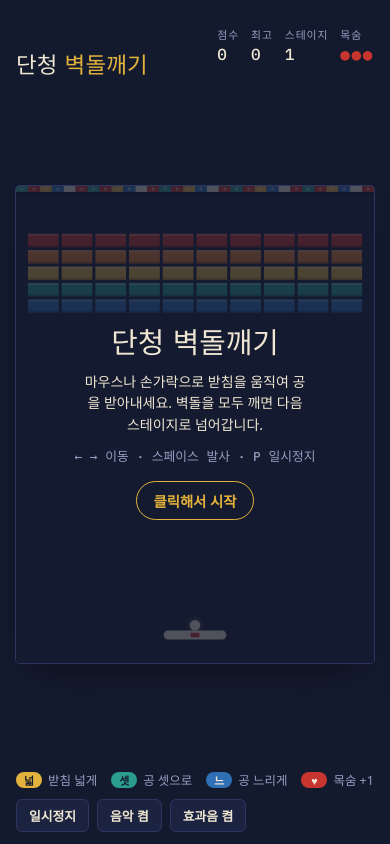
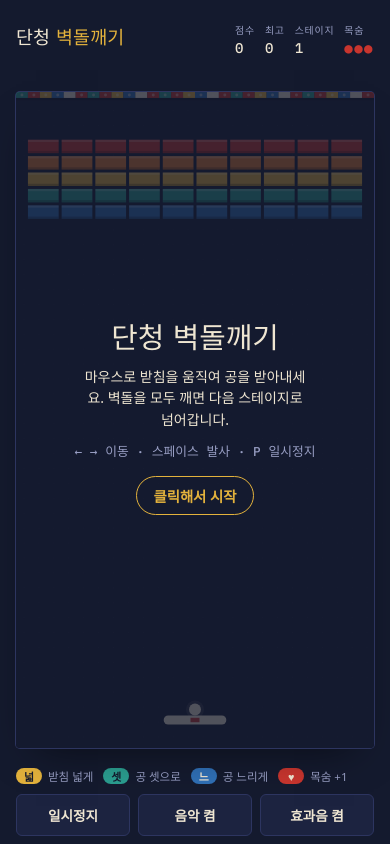
Before and after one commit to manjaedo/brick-breaker, a plain HTML site: page index.html in a window 390 px wide. Drawn offline with Linux system fonts and the light colour scheme; a web font is replaced by a local one.

Commit message:
모바일 최적화: 상대 드래그 조작, 세로 화면 맞춤, 진동·화면 꺼짐 방지
Co-Authored-By: Claude Opus 5.5 <noreply@anthropic.com>

```diff
--- a/index.html
+++ b/index.html
@@ -2,7 +2,12 @@
 <html lang="ko">
 <head>
 <meta charset="utf-8">
-<meta name="viewport" content="width=device-width, initial-scale=1, viewport-fit=cover">
+<meta name="viewport" content="width=device-width, initial-scale=1, maximum-scale=1, user-scalable=no, viewport-fit=cover">
+<meta name="theme-color" content="#141a2e">
+<meta name="mobile-web-app-capable" content="yes">
+<meta name="apple-mobile-web-app-capable" content="yes">
+<meta name="apple-mobile-web-app-status-bar-style" content="black-translucent">
+<meta name="apple-mobile-web-app-title" content="단청 벽돌깨기">
 <style>
   :root { padding-top: env(safe-area-inset-top, 0px); padding-bottom: env(safe-area-inset-bottom, 0px); }
   body { margin: 0; font: 14px system-ui, sans-serif; }
@@ -30,9 +35,14 @@
     --mono: "IBM Plex Mono", ui-monospace, "SF Mono", Menlo, monospace;
     color-scheme: dark;
   }
-  html { box-sizing: border-box; height: 100%; background: var(--ink); }
+  html { box-sizing: border-box; height: 100%; background: var(--ink); overscroll-behavior: none; }
   *, *::before, *::after { box-sizing: inherit; }
-  body { height: 100%; background: var(--ink); color: var(--paper); font-family: var(--body); }
+  body {
+    height: 100%; background: var(--ink); color: var(--paper); font-family: var(--body);
+    overscroll-behavior: none; touch-action: manipulation;
+    -webkit-tap-highlight-color: transparent; -webkit-user-select: none; user-select: none;
+    -webkit-touch-callout: none;
+  }
 
   .app {
     height: 100%;
@@ -56,8 +66,9 @@
   .hud dd { margin: 0; font-family: var(--mono); font-size: 1rem; font-variant-numeric: tabular-nums; }
   #lives { color: var(--red); letter-spacing: .1em; }
 
-  .stage { flex: 1; min-height: 0; display: flex; align-items: center; justify-content: center; }
-  .board { position: relative; touch-action: none; cursor: none; }
+  .stage { flex: 1; min-height: 0; display: flex; align-items: center; justify-content: center; touch-action: none; }
+  .board { position: relative; touch-action: none; }
+  @media (pointer: fine) { .board { cursor: none; } }
   canvas { display: block; border-radius: 4px; box-shadow: 0 0 0 1px var(--line), 0 18px 40px -20px rgba(0,0,0,.6); }
 
   .overlay {
@@ -87,9 +98,22 @@
   button:hover { border-color: var(--muted); }
   button:focus-visible { outline: 2px solid var(--gold); outline-offset: 2px; }
 
-  @media (max-width: 420px) {
-    h1 { font-size: 1.4rem; }
-    .hud { gap: 12px; }
+  @media (max-width: 520px) {
+    .app { gap: 8px; padding-block: 8px; }
+    header { flex-wrap: nowrap; align-items: center; }
+    h1 { font-size: 1.15rem; white-space: nowrap; }
+    .hud { gap: 10px; }
+    .hud dt { font-size: .62rem; }
+    .hud dd { font-size: .88rem; }
+    .legend { font-size: .72rem; gap: 4px 10px; }
+    .controls { width: 100%; }
+    .controls button { flex: 1; min-height: 42px; font-size: .85rem; }
+  }
+  @media (max-width: 360px) {
+    h1 span { display: none; }
+  }
+  @media (max-height: 620px) and (pointer: coarse) {
+    .legend { display: none; }
   }
 </style>
 
@@ -135,7 +159,8 @@
 
 <script>
 (() => {
-  const W = 480, H = 640, TOP = 14;
+  const W = 480, TOP = 14;
+  let H = 640; // 세로로 긴 휴대폰 화면에서는 판을 아래로 늘린다
   const cv = document.getElementById('cv');
   const ctx = cv.getContext('2d');
   const board = document.getElementById('board');
@@ -156,6 +181,9 @@
   const pauseBtn = document.getElementById('pauseBtn');
   const soundBtn = document.getElementById('soundBtn');
   const reduceMotion = window.matchMedia('(prefers-reduced-motion: reduce)').matches;
+  let touchMode = window.matchMedia('(pointer: coarse)').matches;
+  const tap = () => (touchMode ? '탭' : '클릭');
+  function buzz(ms) { try { navigator.vibrate && navigator.vibrate(ms); } catch (e) {} }
 
   // 오방색 기반 벽돌 색
   const COLORS = { 1: '#c8352e', 2: '#e07a2f', 3: '#e3b23c', 4: '#2a9d8f', 5: '#2f6fb5', 6: '#ece4d0' };
@@ -334,6 +362,8 @@
   // ---------- 화면 맞춤 ----------
   function fit() {
     const r = stageWrap.getBoundingClientRect();
+    H = r.height > 200 && r.width > 0 ? Math.round(clamp((W * r.height) / r.width, 640, 880)) : 640;
+    paddle.y = H - 44;
     const sw = r.width / W;
     const sh = r.height > 200 ? r.height / H : Infinity;
     const s = Math.min(sw, sh);
@@ -373,7 +403,7 @@
   }
 
   function serve() {
-    balls = [{ x: paddle.x, y: paddle.y - 7, r: 7, vx: 0, vy: -1, speed: baseSpeed(), stuck: true }];
+    balls = [{ x: paddle.x, y: paddle.y - 8, r: 8, vx: 0, vy: -1, speed: baseSpeed(), stuck: true }];
   }
 
   function launch() {
@@ -395,6 +425,7 @@
   function setState(st) {
     S.state = st;
     syncMusic();
+    syncWake();
     pauseBtn.textContent = st === 'paused' ? '계속하기' : '일시정지';
     const lv = LEVELS[S.level % LEVELS.length];
     if (st === 'play' || st === 'serve') { ov.root.hidden = true; return; }
@@ -404,24 +435,26 @@
       ov.title.textContent = '단청 벽돌깨기';
       ov.text.textContent = resumed
         ? `스테이지 ${S.level + 1} · ${lv.name}에서 이어서 합니다.`
-        : '마우스나 손가락으로 받침을 움직여 공을 받아내세요. 벽돌을 모두 깨면 다음 스테이지로 넘어갑니다.';
-      ov.sub.textContent = '← → 이동 · 스페이스 발사 · P 일시정지';
-      ov.cta.textContent = resumed ? '클릭해서 이어하기' : '클릭해서 시작';
+        : touchMode
+          ? '화면 아무 곳이나 좌우로 밀어 받침을 움직이세요. 벽돌을 모두 깨면 다음 스테이지로 넘어갑니다.'
+          : '마우스로 받침을 움직여 공을 받아내세요. 벽돌을 모두 깨면 다음 스테이지로 넘어갑니다.';
+      ov.sub.textContent = touchMode ? '밀어서 이동 · 탭해서 발사' : '← → 이동 · 스페이스 발사 · P 일시정지';
+      ov.cta.textContent = resumed ? `${tap()}해서 이어하기` : `${tap()}해서 시작`;
     } else if (st === 'paused') {
       ov.title.textContent = '일시정지';
       ov.text.textContent = `스테이지 ${S.level + 1} · ${lv.name}`;
       ov.sub.textContent = `점수 ${fmt(S.score)}`;
-      ov.cta.textContent = '클릭하거나 P로 계속';
+      ov.cta.textContent = touchMode ? '탭해서 계속' : '클릭하거나 P로 계속';
     } else if (st === 'cleared') {
       ov.title.textContent = `스테이지 ${S.level + 1}`;
       ov.text.textContent = lv.name + (S.level >= LEVELS.length ? ' · 공이 더 빨라집니다' : '');
       ov.sub.textContent = `점수 ${fmt(S.score)}`;
-      ov.cta.textContent = '클릭해서 시작';
+      ov.cta.textContent = `${tap()}해서 시작`;
     } else if (st === 'over') {
       ov.title.textContent = '게임 끝';
       ov.text.textContent = `스테이지 ${S.level + 1}까지 왔습니다.`;
       ov.sub.textContent = `점수 ${fmt(S.score)} · 최고 ${fmt(S.hi)}`;
-      ov.cta.textContent = '클릭해서 다시 시작';
+      ov.cta.textContent = `${tap()}해서 다시 시작`;
     }
   }
 
@@ -463,11 +496,54 @@
     const r = cv.getBoundingClientRect();
     return ((e.clientX - r.left) / r.width) * W;
   }
-  board.addEventListener('pointermove', e => { paddle.target = pointerX(e); });
-  board.addEventListener('pointerdown', e => {
-    paddle.target = pointerX(e);
-    action();
+  // 마우스: 커서 위치로 받침 이동. 터치: 손가락이 받침을 가리지 않게 화면 어디서든 밀면 상대 이동
+  const isTouch = e => e.pointerType === 'touch' || e.pointerType === 'pen';
+  let drag = null;
+  stageWrap.addEventListener('pointerdown', e => {
+    if (isTouch(e)) {
+      if (!touchMode) { touchMode = true; setState(S.state); }
+      drag = { id: e.pointerId, lastX: e.clientX, moved: 0 };
+      try { stageWrap.setPointerCapture(e.pointerId); } catch (err) {}
+      // 오버레이 화면은 바로 반응, 발사 대기 중에는 손을 뗄 때 발사(받침 위치를 먼저 잡을 수 있게)
+      if (S.state !== 'play' && S.state !== 'serve') action();
+    } else {
+      paddle.target = pointerX(e);
+      action();
+    }
   });
+  stageWrap.addEventListener('pointermove', e => {
+    if (drag && e.pointerId === drag.id) {
+      const r = cv.getBoundingClientRect();
+      const dxPx = e.clientX - drag.lastX;
+      paddle.target += (dxPx / r.width) * W * 1.4;
+      drag.moved += Math.abs(dxPx);
+      drag.lastX = e.clientX;
+    } else if (!isTouch(e)) {
+      paddle.target = pointerX(e);
+    }
+  });
+  const endDrag = e => {
+    if (!drag || e.pointerId !== drag.id) return;
+    if (e.type === 'pointerup' && S.state === 'serve' && drag.moved < 14) action();
+    drag = null;
+  };
+  stageWrap.addEventListener('pointerup', endDrag);
+  stageWrap.addEventListener('pointercancel', endDrag);
+  stageWrap.addEventListener('contextmenu', e => e.preventDefault());
+
+  // 플레이 중에는 화면이 꺼지지 않게
+  let wakeLock = null;
+  async function syncWake() {
+    const want = S.state === 'play' || S.state === 'serve';
+    try {
+      if (want && !wakeLock && navigator.wakeLock) {
+        wakeLock = await navigator.wakeLock.request('screen');
+        wakeLock.addEventListener('release', () => { wakeLock = null; });
+      } else if (!want && wakeLock) {
+        const w = wakeLock; wakeLock = null; await w.release();
+      }
+    } catch (e) {}
+  }
 
   window.addEventListener('keydown', e => {
     const k = e.key;
@@ -631,7 +707,7 @@
     for (const dp of drops) {
       dp.y += 150 * dt;
       if (dp.y + 8 >= paddle.y && dp.y - 8 <= paddle.y + paddle.h &&
-          Math.abs(dp.x - paddle.x) <= paddle.w / 2 + 13) { dp.got = true; catchDrop(dp); }
+          Math.abs(dp.x - paddle.x) <= paddle.w / 2 + 16) { dp.got = true; catchDrop(dp); }
     }
     drops = drops.filter(dp => !dp.got && dp.y < H + 20);
 
@@ -639,6 +715,7 @@
       S.level++;
       saveHi();
       sfx(523, 0.12, 'triangle', 0.06); setTimeout(() => sfx(784, 0.16, 'triangle', 0.06), 120);
+      buzz([20, 40, 20]);
       loadLevel(S.level);
       updateHud();
       setState('cleared');
@@ -648,6 +725,7 @@
     if (balls.length === 0) {
       S.lives--;
       sfx(140, 0.3, 'sawtooth', 0.05);
+      buzz(120);
       drops = []; paddle.wideT = 0; slowT = 0;
       updateHud();
       if (S.lives <= 0) { saveHi(); updateHud(); setState('over'); }
@@ -752,12 +830,12 @@
   }
 
   function drawDrops() {
-    ctx.font = '600 11px "IBM Plex Sans KR", "Apple SD Gothic Neo", sans-serif';
+    ctx.font = '600 13px "IBM Plex Sans KR", "Apple SD Gothic Neo", sans-serif';
     ctx.textAlign = 'center';
     ctx.textBaseline = 'middle';
     for (const dp of drops) {
       const d = DROPS[dp.type];
-      roundRect(dp.x - 13, dp.y - 8, 26, 16, 8);
+      roundRect(dp.x - 16, dp.y - 10, 32, 20, 10);
       ctx.fillStyle = d.color;
       ctx.fill();
       ctx.fillStyle = d.ink;
@@ -775,19 +853,19 @@
   }
 
   function drawHints() {
-    ctx.font = '500 12px "IBM Plex Mono", ui-monospace, monospace';
+    ctx.font = '500 15px "IBM Plex Sans KR", "Apple SD Gothic Neo", sans-serif';
     ctx.textAlign = 'center';
     ctx.textBaseline = 'alphabetic';
     if (S.state === 'serve') {
       ctx.fillStyle = 'rgba(239,230,210,0.75)';
-      ctx.fillText('클릭 또는 스페이스로 발사', W / 2, paddle.y - 30);
+      ctx.fillText(touchMode ? '좌우로 밀어 조준 · 탭해서 발사' : '클릭 또는 스페이스로 발사', W / 2, paddle.y - 30);
     }
     // 남은 효과 시간
     const tags = [];
     if (paddle.wideT > 0) tags.push(['넓게 ' + Math.ceil(paddle.wideT) + 's', '#e3b23c']);
     if (slowT > 0) tags.push(['느리게 ' + Math.ceil(slowT) + 's', '#6d9fdb']);
     ctx.textAlign = 'left';
-    tags.forEach(([t, c], i) => { ctx.fillStyle = c; ctx.fillText(t, 12 + i * 90, H - 12); });
+    tags.forEach(([t, c], i) => { ctx.fillStyle = c; ctx.fillText(t, 12 + i * 110, H - 12); });
   }
 
   function draw() {
```
Also changed, not shown: 1 other file.
